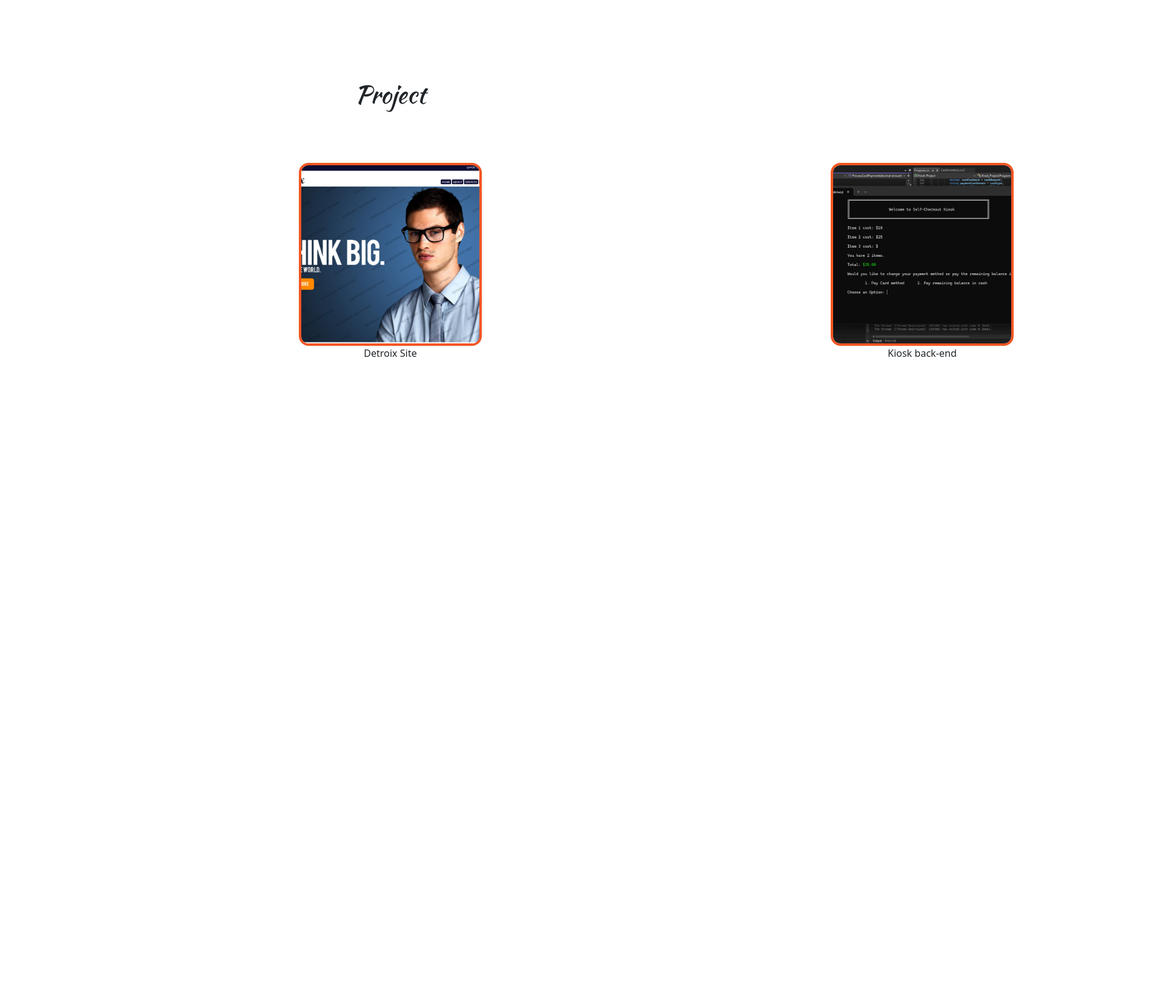
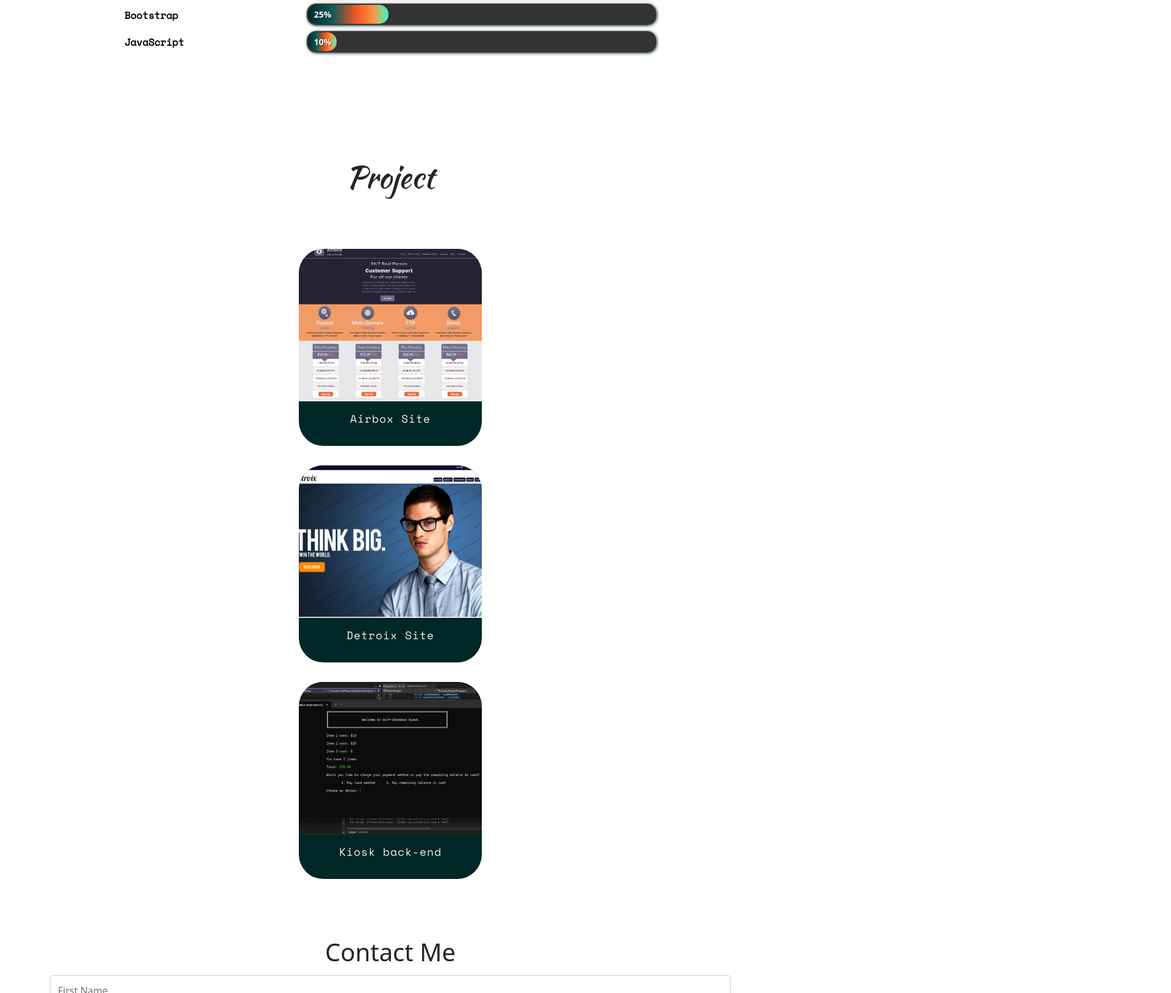
Before and after one commit to SamBrownCoding/Portfolio, a plain HTML site: page Portfolio_Web.html in a window 1280 px wide. Shown: the part 1812-3440 px from the top of the page at 61% size, 1920 px wide, since content can reach past the window. Before the commit the page ends 2467 px from the top, so only its background shows below. Drawn offline with nearby package versions, Linux system fonts and the light colour scheme.

Commit message:
Day6 update
Project and Contact added.
Contact need more work

```diff
--- a/CSS/Portfolio_style.css
+++ b/CSS/Portfolio_style.css
@@ -148,6 +148,7 @@ html {
 }
 
 .about_ME h1 {
+    font-size: 50px;
     margin-top: 2em;
 }
 
@@ -246,6 +247,7 @@ html {
 }
 
 .skill_title h1 {
+    font-size: 50px;
     margin-top: 2em;
 }
 
@@ -296,8 +298,9 @@ html {
 }
 
 .bar {
-    background-color: rgb(242, 86, 35, 0.7);
+    background-color: rgb(0, 0, 0, 0.8);
     padding: 2px;
+    box-shadow: 1px 1px 5px #002727;
     border-radius: 15px;
     margin-bottom: 10px;
     font-size: 14px;
@@ -308,7 +311,7 @@ html {
 
 .bar::before {
     content: attr(data-skill);
-    background: linear-gradient(to right, #0e5959 15%, #2A70E8, #2AACE8 50%, #77C4E8);
+    background: linear-gradient(to right, #002727, #0e5959, #f25623 60%, #FC903F, #3FFCBC);
     display: inline-grid;
     padding: 5px 0 5px 10px;
     border-radius: inherit;
@@ -339,6 +342,10 @@ html {
     width: calc(40% - 10px);
 }
 
+.bar.front-end-BS::before{
+    width: calc(25% - 10px);
+}
+
 .bar.JS::before {
     width: calc(10% - 10px);
 }
@@ -358,37 +365,122 @@ html {
 }
 
 .portfolio h1 {
+    font-size: 50px;
     margin-top: 2em;
 }
 
 .gallery img {
+    /* You can set the dimensions to whatever you want */
     width: 300px;
-    /* You can set the dimensions to whatever you want */
-    height: 300px;
+    height: 250px;
     object-fit: cover;
+    border-radius: 40px 40px 0px 0px;
 }
 
-.rounded-4{
-    border: #f25623 4px solid;
+.airbox a {
+    background: #002727;
+    color: #eee;
+    align-self: center;
+    text-decoration: none;
+    border-radius: 40px 40px 40px 40px;
+
+}
+
+.airbox a:hover {
+    /* border: #f25623 8px solid; */
+    background: #f25623;
+    color: #002727;
+    border-radius: 40px 40px 40px 40px;
+}
+
+.detroix a {
+    background: #002727;
+    color: #eee;
+    align-self: center;
+    text-decoration: none;
+    border-radius: 40px 40px 40px 40px;
+}
+
+.detroix a:hover {
+    /* border: #f25623 8px solid; */
+    background: #f25623;
+    color: #002727;
+    border-radius: 40px 40px 40px 40px;
+}
+
+.kiosk a {
+    background: #002727;
+    color: #eee;
+    align-self: center;
+    text-decoration: none;
+    border-radius: 40px 40px 40px 40px;
+}
+
+.kiosk a:hover {
+    /* border: #f25623 8px solid; */
+    background: #f25623;
+    color: #002727;
+    border-radius: 40px 40px 40px 40px;
 }
 
 .airbox {
+    margin-bottom: 2em;
     text-align: center;
+
 }
 
 .detroix {
+    margin-bottom: 2em;
     text-align: center;
 }
 
 .kiosk {
+    margin-bottom: 2em;
     text-align: center;
 }
 
 .desc {
+    font-family: "Space Mono", monospace;
+    font-size: large;
+    font-weight: 400;
+    letter-spacing: 1px;
     text-align: center;
+    margin-top: 0px;
+    padding-top: 15px;
+    padding-bottom: 15px;
+    border-radius: 0px 0px 40px 40px;
 }
 
 /*#endregion*/
+
+/* CONTACT */
+/*#region */
+input[type=text], textarea,[type=email] {
+    width: 100%;
+    padding: 12px;
+    border: 1px solid #ccc;
+    border-radius: 4px;
+    box-sizing: border-box;
+    margin-top: 6px;
+    margin-bottom: 16px;
+    resize: vertical;
+  }
+
+  input[type=submit] {
+    background-color: #04AA6D;
+    color: white;
+    padding: 12px 20px;
+    border: none;
+    border-radius: 4px;
+    cursor: pointer;
+  }
+
+  input[type=submit]:hover {
+    background-color: #45a049;
+  }
+
+
+/*#endregion */
 
 
 /* MEDIA QUERY */
--- a/Portfolio_Web.html
+++ b/Portfolio_Web.html
@@ -52,7 +52,7 @@
                             <li><a class="link-underline-opacity-0" href="#About_row">About</a></li>
                             <li><a class="link-underline-opacity-0" href="#Skills">Skills</a></li>
                             <li><a class="link-underline-opacity-0" href="#Project">Project</a></li>
-                            <li><a class="link-underline-opacity-0" href="#contact">Contact</a></li>
+                            <li><a class="link-underline-opacity-0" href="#Contact">Contact</a></li>
                         </ul>
                     </div>
                 </div>
@@ -113,6 +113,7 @@
                             <li><span class="skill-col">C#</span></li>
                             <li><span class="skill-col">HTML5</span></li>
                             <li><span class="skill-col">CSS</span></li>
+                            <li><span class="skill-col">Bootstrap</span></li>
                             <li><span class="skill-col">JavaScript</span></li>
                         </ul>
                     </div>
@@ -120,6 +121,7 @@
                         <div class="bar back-end col-12" data-skill="75%"></div>
                         <div class="bar front-end-HTML col-12" data-skill="40%"></div>
                         <div class="bar front-end-CSS col-12" data-skill="40%"></div>
+                        <div class="bar front-end-BS col-12" data-skill="25%"></div>
                         <div class="bar JS col-12" data-skill="10%"></div>
                     </div>
                 </div>
@@ -132,20 +134,54 @@
                         <h1>Project</h1>
                     </div>
                 </div>
+                <div class="row gallery d-flex justify-content-center ">
+                    <div class="airbox col-12 col-xxl-4 d-flex justify-content-center flex-column"><a href="">
+                            <img src="Media/AirBox.png" class="round" alt="">
+                            <p class="desc desc-one ">
+                                Airbox Site
+                            </p>
+                        </a>
+                    </div>
+                    <div class="detroix col-12 col-xxl-4 d-flex justify-content-center flex-column">
+                        <a href=""><img src="Media/Detroix.png" class="round" alt="">
+                            <p class="desc desc-two">
+                                Detroix Site
+                            </p>
+                        </a>
+                    </div>
+                    <div class="kiosk col-12 col-xxl-4 d-flex justify-content-center flex-column">
+                        <a href=""><img src="Media/kiosk.png" class="round" alt="">
+                            <p class="desc desc-three">
+                                Kiosk back-end
+                            </p>
+                        </a>
+                    </div>
+                </div>
+            </div>
+        </div><!--END OF PROJECT THIRD ROW-->
+        <div class="fourth_row">
+            <div class="container">
                 <div class="row">
-                    <div class="gallery d-flex justify-content-center bord">
-                        <div class="airbox col-12 col-xxl-4">
-                            <img src="Media/AirBox.png" class="rounded-4" alt="">
-                            <div class="desc">Airbox Site</div>
-                        </div>
-                        <div class="detroix col-12 col-xxl-4">
-                            <img src="Media/Detroix.png" class="rounded-4" alt="">
-                            <div class="desc">Detroix Site</div>
-                        </div>
-                        <div class="kiosk col-12 col-xxl-4">
-                            <img src="Media/kiosk.png" class="rounded-4" alt="">
-                            <div class="desc">Kiosk back-end</div>
-                        </div>
+                    <div class="contact col-12 d-flex justify-content-center" id="Contact">
+                        <h1>Contact Me</h1>
+                    </div>
+                </div>
+            </div>
+            <div class="container second-Con">
+
+                <div class="row">
+                    <div class="contact-me d-flex justify-content-center col-12 col-xxl-12">
+                        <form action="https://api.web3forms.com/submit" method="POST">
+
+                            <input type="hidden" name="access_key" value="43c24b35-d218-434c-b457-5cabe8eef50c">
+
+                            <input type="text" name="firstname" placeholder="First Name" required>
+                            <input type="text" name="lastname" placeholder="Last Name" required>
+                            <input type="email" name="email" placeholder="Your email.." required>
+                            <textarea name="message" placeholder="Your message.." required></textarea>
+                            <button type="submit">Submit Form</button>
+
+                        </form>
                     </div>
                 </div>
             </div>
```
